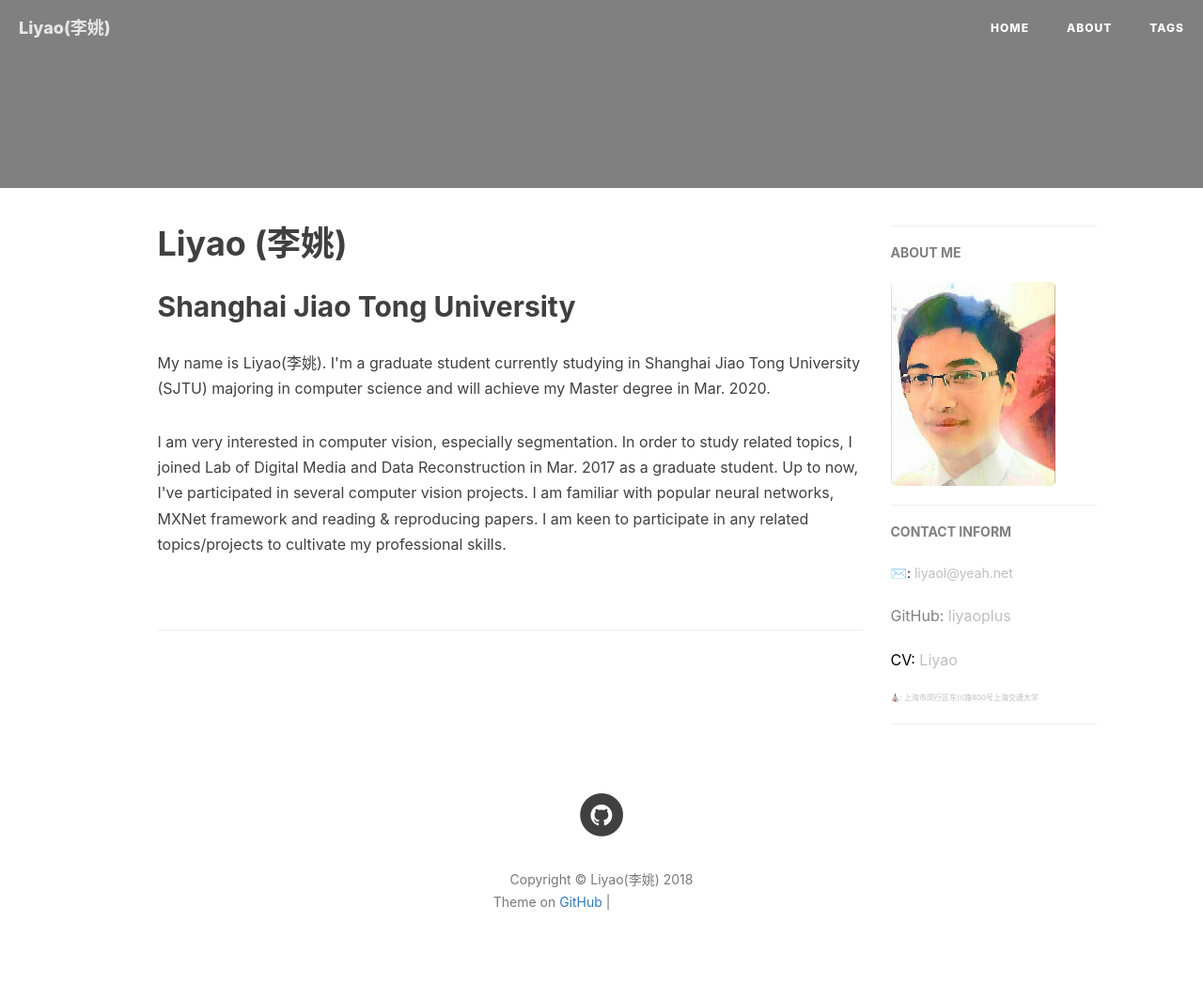
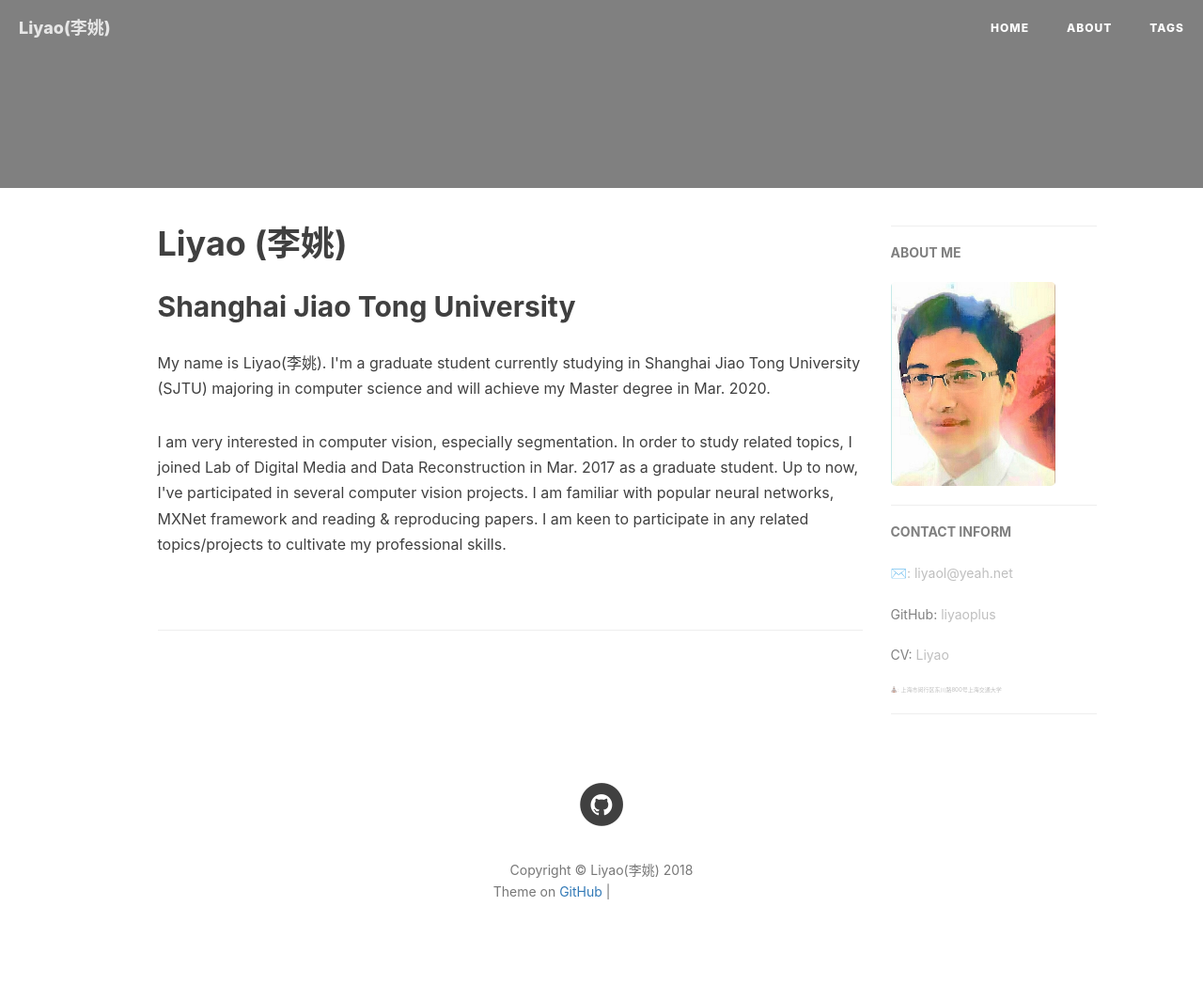
Before and after one commit to liyaoplus/liyaoplus.github.io, a Jekyll site: the page built from index.html, in a window 1280 px wide. Shown: the whole page at 94% size. Built offline with Jekyll 4.4.1, drawn with Linux system fonts in a browser that asks for light colours; nearby versions of some CDN libraries; the list of posts is cut into pages by our own code; comment, search, counter and statistics services are not loaded; grey boxes are pictures that could not be loaded.

Commit message:
Update page.html

```diff
--- a/_layouts/page.html
+++ b/_layouts/page.html
@@ -104,7 +104,7 @@ layout: default
 
                 <!-- Short About -->
                 <section class="visible-md visible-lg">
-                    <hr><h5 style="color:black;"><a href="{{'/about/' | prepend: site.baseurl }}">ABOUT ME</a></h5>
+                    <hr><h5><a href="{{'/about/' | prepend: site.baseurl }}">ABOUT ME</a></h5>
                     <div class="short-about">
                         {% if site.sidebar-avatar %}
                             <!--<a href="{{ site.baseurl }}/about">-->
@@ -124,16 +124,16 @@ layout: default
 		    <h5 style="color:gray;">CONTACT INFORM</h5>
 		    <div class="short-about">
                         {% if site.email %}
-			    <p style="color:black;">✉️: <a href="mailto:{{site.email}}">{{site.email}}</a></p>
+			    <p>✉️: <a href="mailto:{{site.email}}">{{site.email}}</a></p>
                         {% endif %}
 			{% if site.github_username %}
-			    <p style="color:gray;font-size:16px;">GitHub: <a href="https://github.com/{{site.github_username}}">liyaoplus</a></p>
+			    <p style="color:gray;">GitHub: <a href="https://github.com/{{site.github_username}}">liyaoplus</a></p>
                         {% endif %}
 			{% if site.github_username %}
-			    <p style="color:black;font-size:16px;">CV: <a href="https://liyaoplus.github.io/{{ site.cv_filename }}">Liyao</a></p>
+			    <p style="color:gray;">CV: <a href="https://liyaoplus.github.io/{{ site.cv_filename }}">Liyao</a></p>
                         {% endif %}
 			{% if site.address %}
-			    <p style="font-size:8px;">⛪: {{site.address}}</p>
+			    <p style="font-size:6px;">⛪: {{site.address}}</p>
                         {% endif %}
 		    </div>
 		    <hr>
```
